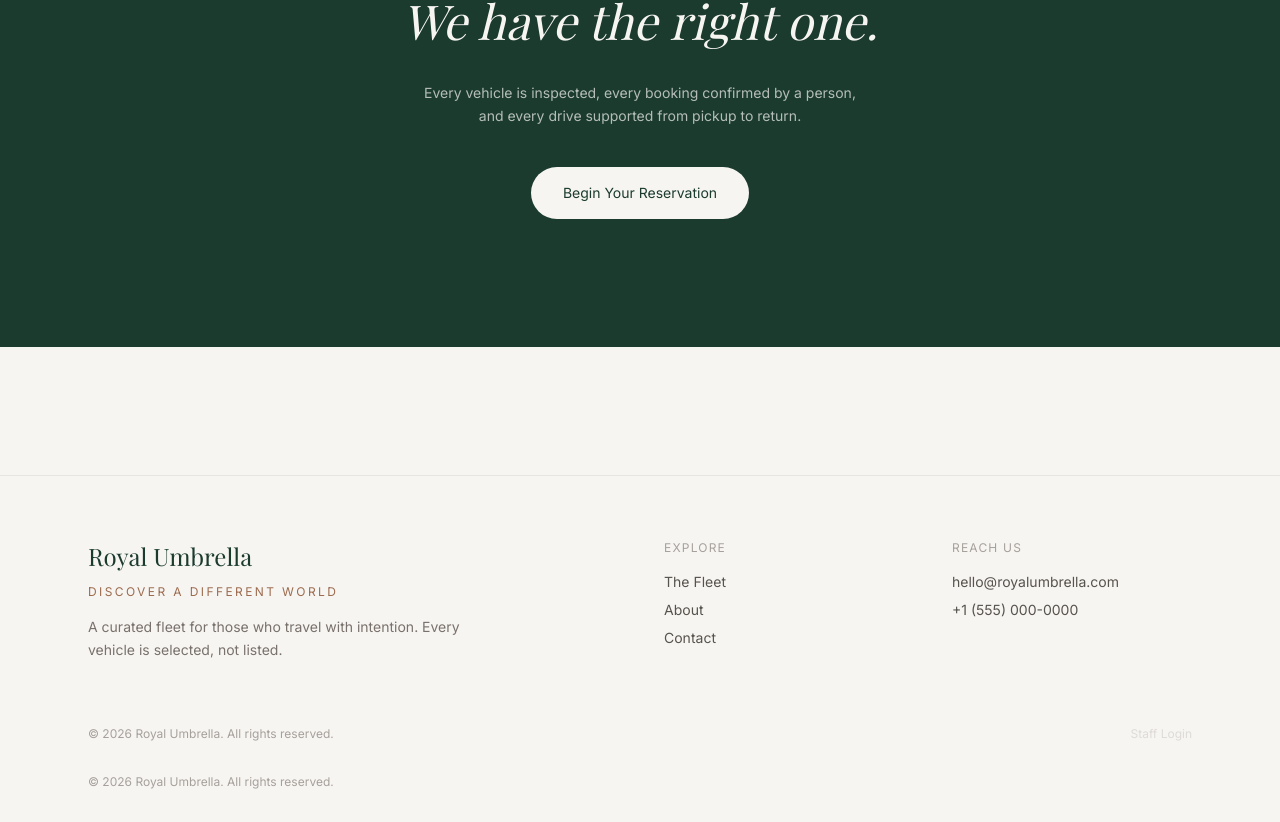
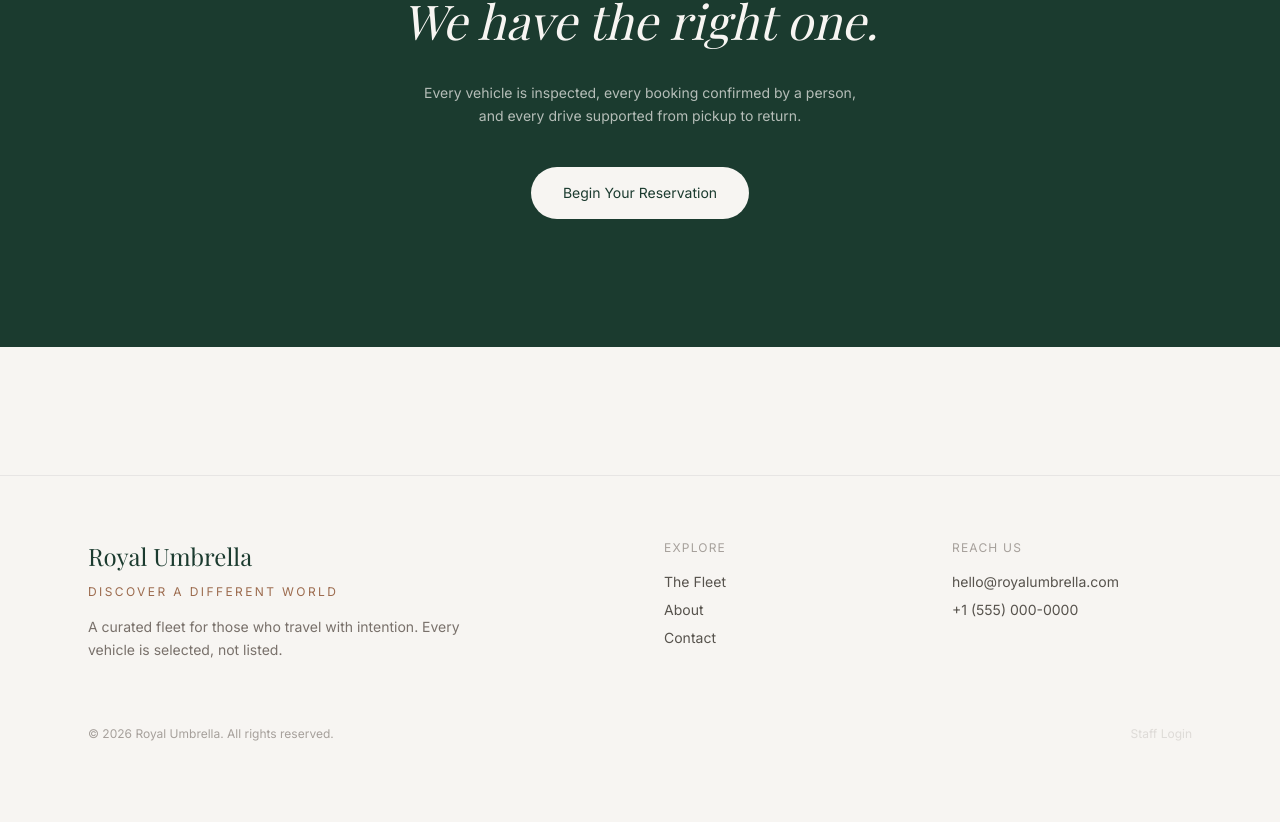
Before and after one commit to Movin-onyango/royal-umbrella, a Next.js app: page / in a window 1280 px wide. Shown: the part 1812-2634 px from the top of the page. After the commit the page ends 2586 px from the top, so only its background shows below. Built offline with nearby package versions, Linux system fonts and the light colour scheme; no server answers; the database is empty; a web font is replaced by a local one.

Commit message:
Footer modification

```diff
--- a/src/components/Footer.tsx
+++ b/src/components/Footer.tsx
@@ -44,9 +44,7 @@ export default function Footer() {
           Staff Login
         </Link>
       </div>
-      <div className="max-w-6xl mx-auto px-6 pb-8 text-xs text-stone-400">
-        © {new Date().getFullYear()} Royal Umbrella. All rights reserved.
-      </div>
+
     </footer>
   )
 }
```
